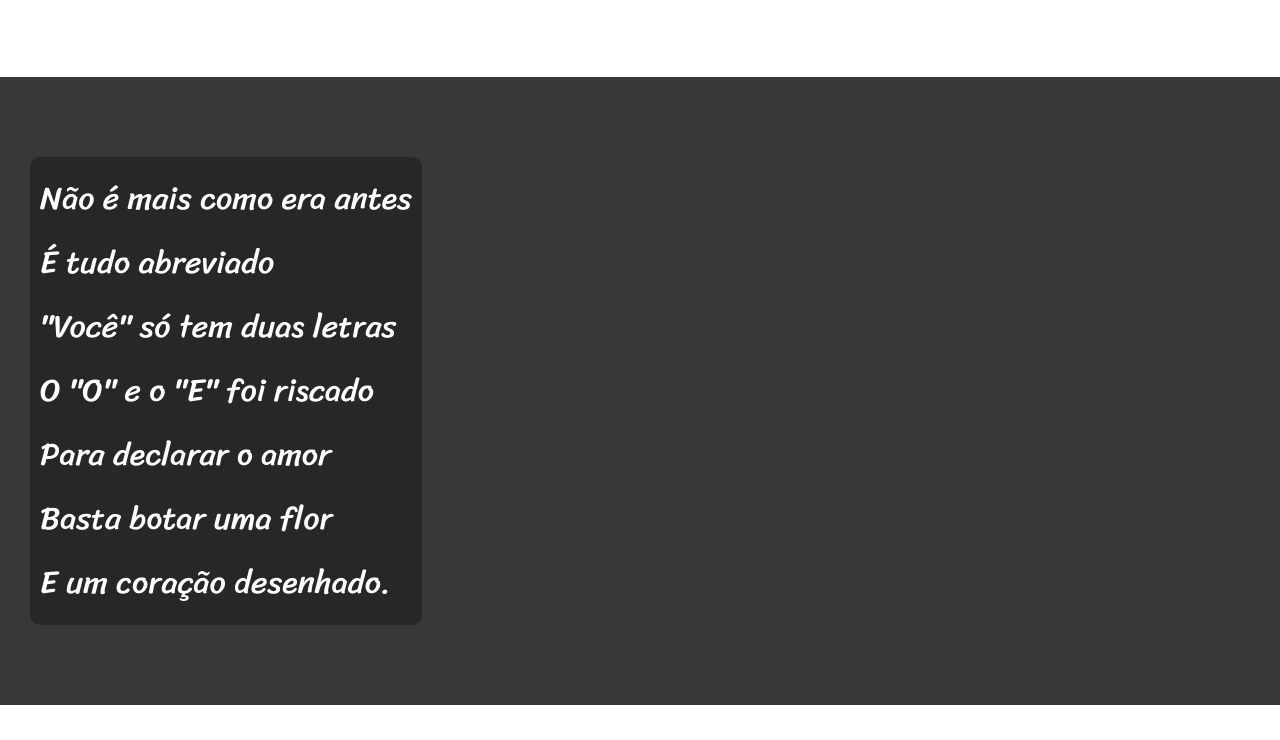
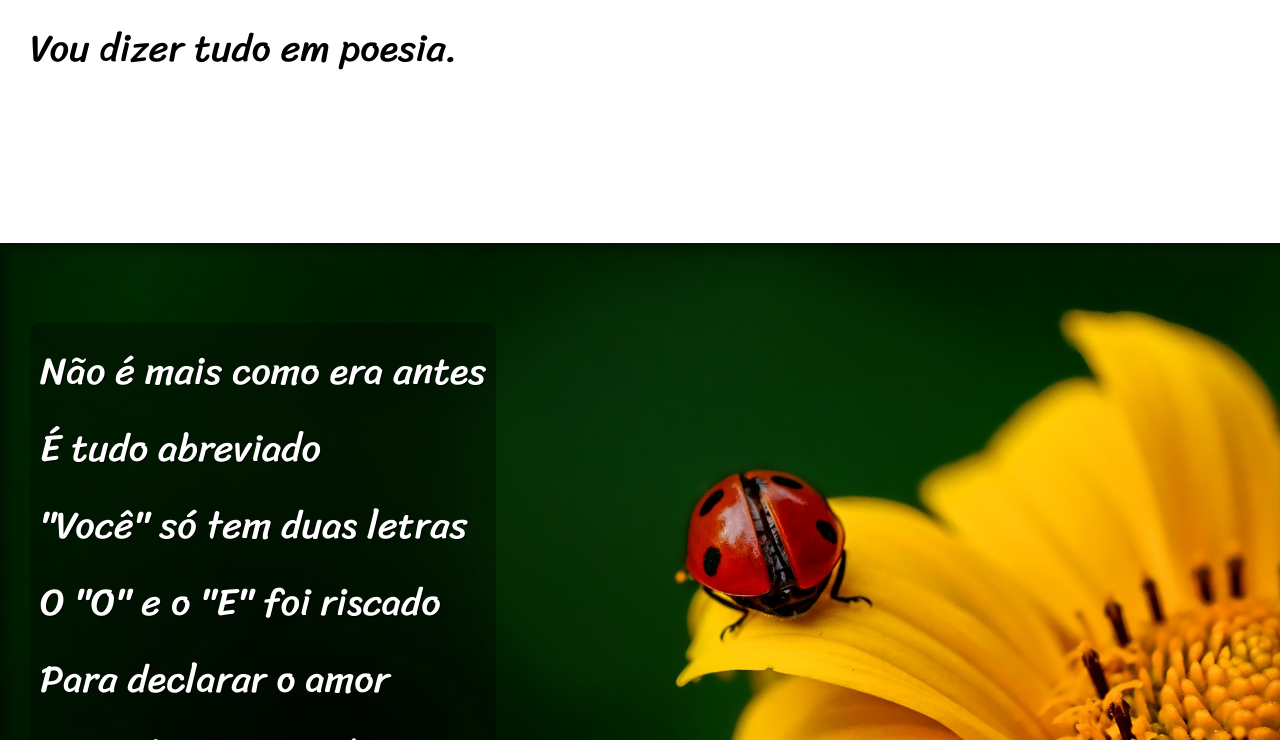
Before and after one commit to CassianoFrancisco/html-css, a plain HTML site: page Exercicios/d012/index.html in a window 1280 px wide. Shown: the part 720-1460 px from the top of the page. Drawn offline with Linux system fonts and the light colour scheme.

Commit message:
atualei pela last time

```diff
--- a/Exercicios/d012/estilo/style.css
+++ b/Exercicios/d012/estilo/style.css
@@ -56,7 +56,11 @@ section{
     line-height: 2em;
     padding-left: 30px;
     font-family: var(--fonte3);
-    font-size: 2.5vw;
+    font-size: 3vw;
+}
+
+section > p{
+    padding-bottom: 2em;
 }
 
 section.imagem > p{
@@ -65,6 +69,18 @@ section.imagem > p{
     background-color: rgba(0, 0, 0, 0.315);
     border-radius: 10px;
     padding: 10px;
+    text-shadow: 1px 1px black;
+}
+
+section#img001{
+    background-image: url(../imagens/background001.jpg);
+    background-position: right center;
+
+}
+
+section#img002{
+    background-image: url(../imagens/background002.jpg);
+
 }
 
 section.normal{
@@ -75,6 +91,9 @@ section.normal{
 section.imagem{
     background-color: rgb(56, 56, 56);
     color: white;
+    box-shadow: inset 6px 6px 13px 0px rgba(0, 0, 0, 0.411);
+    background-size: cover;
+    background-attachment: fixed;
 }
 
 footer{
--- a/Exercicios/d012/index.html
+++ b/Exercicios/d012/index.html
@@ -31,7 +31,7 @@
 
 
 
-    <section class="imagem">
+    <section class="imagem" id="img001">
         <p>
             Não é mais como era antes <br>
             É tudo abreviado <br>
@@ -69,7 +69,7 @@
 
 
 
-    <section class="imagem">
+    <section class="imagem" id="img002">
         <p>
             Tenho saudade das cartas <br>
             Escritas com a própria mão <br>
```
